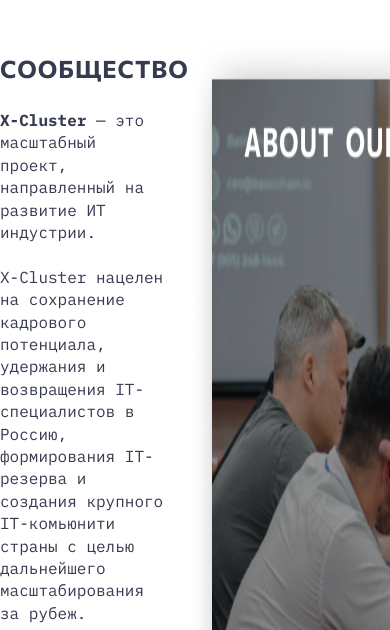
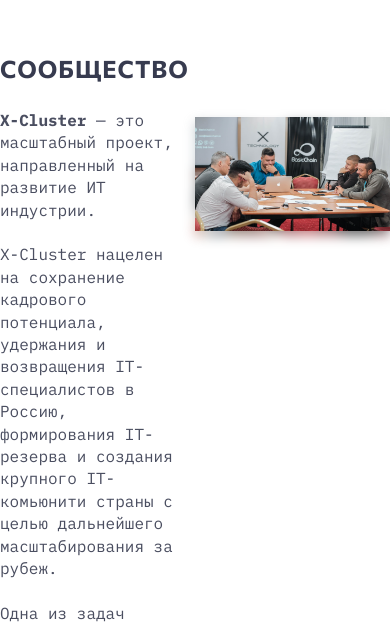
Before and after one commit to Bespalov-D-A/x-tech-form, a React (Create React App) app: page / in a window 390 px wide. Shown: the part 6674-7304 px from the top of the page. Built offline with nearby package versions, Linux system fonts and the light colour scheme.

Commit message:
Responsive 1024 community block

```diff
--- a/src/components/Community/Community.module.scss
+++ b/src/components/Community/Community.module.scss
@@ -1,11 +1,17 @@
+@import './../../sass/index.scss';
+
 .community {
 	display: flex;
 	max-width: 1312px;
 	margin: 0 auto;
 	padding: 130px 0 40px;
+	@include media("within", "lg") {
+		padding: 40px 40px 36px;
+	}
 }
 
 .desc-block {
+	flex: 1 1;
 	padding-top: 16px;
 }
 
@@ -24,4 +30,47 @@
 	font-weight: 400;
 	font-size: 16px;
 	line-height: 140%;
+		opacity: 0.9;
+	@include media("within", "lg") {
+		font-size: 14px;
+			line-height: 120%;
+	}
 }
+
+.video-block {
+	flex: 1 1;
+	width: 100%;
+	max-width: 752px;
+	margin-top: 80px;
+}
+
+.video-wrap {
+		position: relative;
+		padding-top: 58.620%;
+}
+
+.video {
+	position: absolute;
+	display: block;
+	top: 0;
+	left: 0;
+	width: 100%;
+	height: 100%;
+	@include media("within", "lg") {
+
+	}
+}
+
+.mount {
+	position: absolute;
+	display: block;
+	top: 5px;
+	left: 0;
+	width: 100%;
+	height: 100%;
+	filter: blur(6px);
+	opacity: 0.6;
+	@include media("within", "lg") {
+
+	}
+}
--- a/src/components/Community/Community.tsx
+++ b/src/components/Community/Community.tsx
@@ -1,5 +1,5 @@
 import { FC } from "react";
-import photo from "./../../img/photo/mainPage/video.jpg";
+import photo from "./../../img/photo/mainPage/video.png";
 import s from "./Community.module.scss";
 
 const text = () => {
@@ -27,7 +27,12 @@
         <h1 className={s.title}>Сообщество</h1>
         <p className={s.desc}>{text()}</p>
       </div>
-      <img src={photo} alt="" />
+      <div className={s["video-block"]}>
+        <div className={s['video-wrap']}>
+          <img src={photo} alt="" className={s.mount} />
+          <img src={photo} alt="" className={s.video} />
+        </div>
+      </div>
     </div>
   );
 };
```
Also changed, not shown: src/img/photo/mainPage/video.jpg (deleted), src/img/photo/mainPage/video.png (added).
